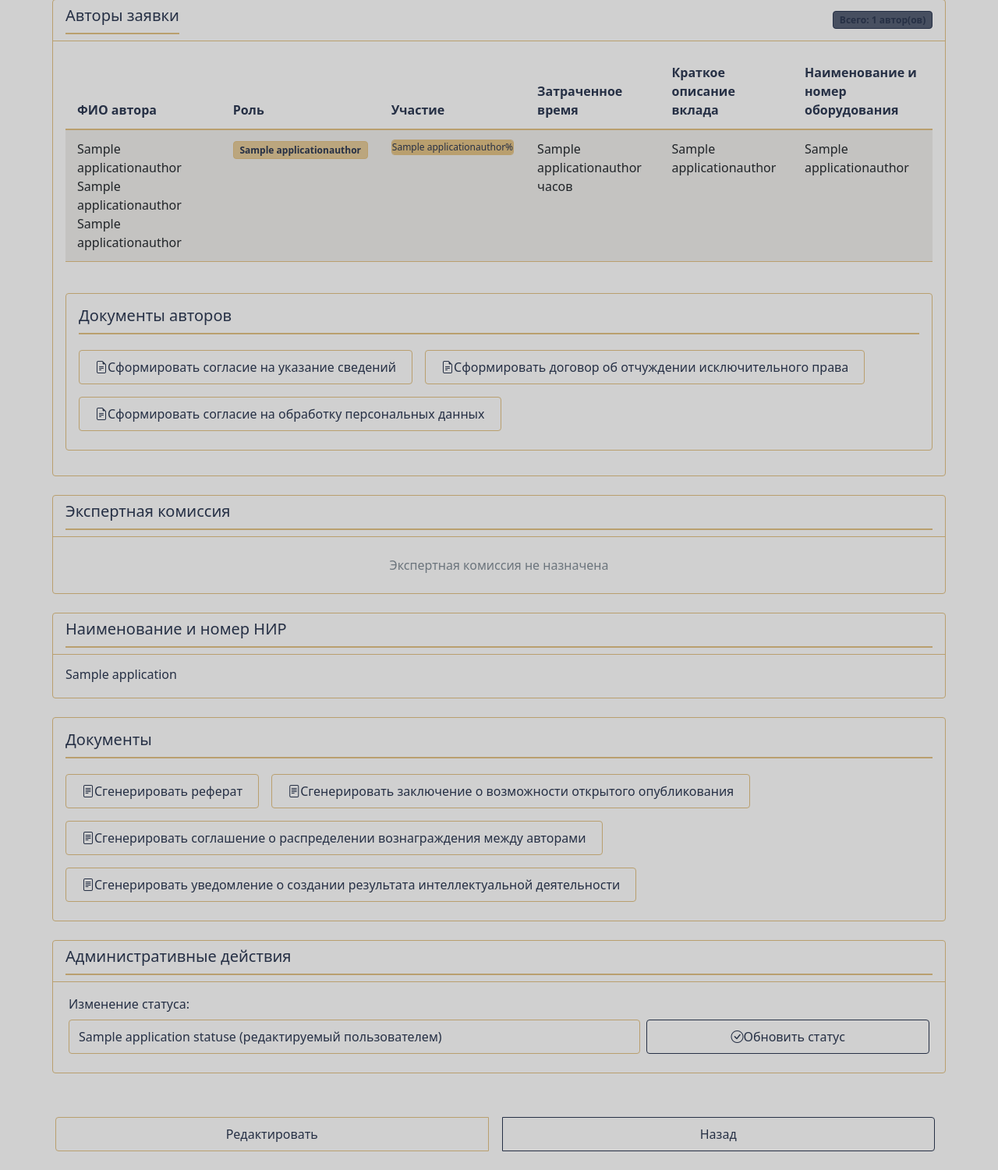
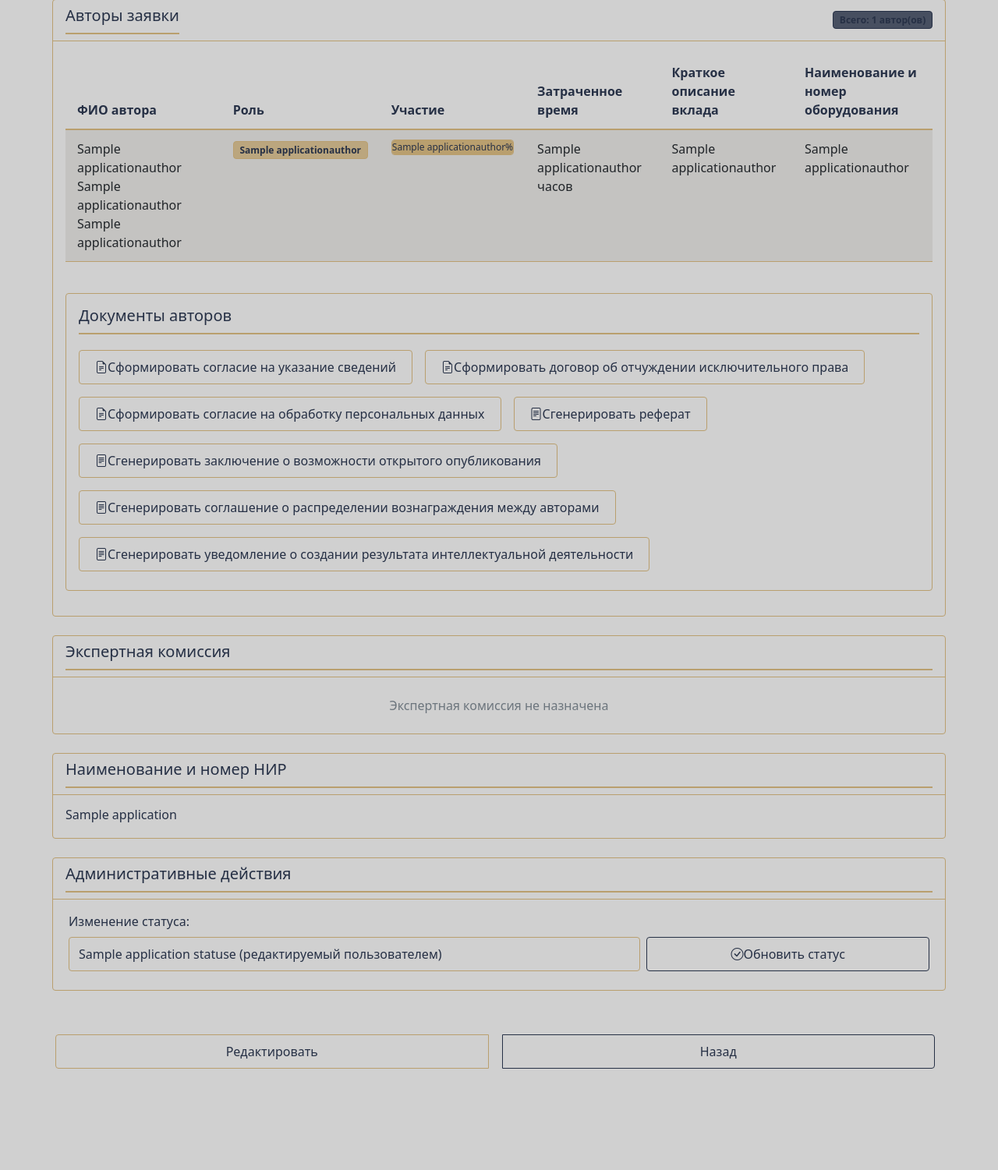
Before and after one commit to vallleriankkka/diploma, a Flask app: page /application/1 in a window 1280 px wide. Shown: the part 640-2141 px from the top of the page at 78% size. After the commit the page ends 2011 px from the top, so only its background shows below. Run offline with Flask 3, Linux system fonts and the light colour scheme; the visitor is signed in with stand-in values (Sample User, id 1); a database or web service that is not in the repository returns one stand-in record (values such as "Sample title"); some libraries are stand-ins or nearby versions.

Commit message:
ошибки про редактировании заявки

```diff
--- a/config.py
+++ b/config.py
@@ -12,7 +12,7 @@ def load_database_config() -> Dict[str, Any]:
     default_config = {
         'host': 'localhost',
         'port': 5432,
-        'database': 'test1',
+        'database': 'diplom',
         'user': 'postgres',
         'password': '0109'
     }
--- a/templates/applications/view.html
+++ b/templates/applications/view.html
@@ -646,6 +646,34 @@
                                 <i class="bi bi-file-earmark-text"></i> Сформировать согласие на обработку персональных
                                 данных
                             </a>
+                            <a href="{{ url_for('generate_abstract_from_application', application_id=application[0]) }}"
+                               class="btn btn-document mb-2 me-md-2"
+                               target="_blank">
+                                <i class="bi bi-file-text"></i> Сгенерировать реферат
+                            </a>
+
+                            <a href="{{ url_for('generate_conclusion_from_application', application_id=application[0]) }}"
+                               class="btn btn-document mb-2 me-md-2"
+                               target="_blank">
+                                <i class="bi bi-file-text"></i> Сгенерировать заключение о возможности открытого
+                                опубликования
+                            </a>
+
+                            <a href="{{ url_for('generate_distribution_agreement', application_id=application[0]) }}"
+                               class="btn btn-document mb-2 me-md-2"
+                               target="_blank">
+                                <i class="bi bi-file-text"></i> Сгенерировать соглашение о распределении вознаграждения
+                                между
+                                авторами
+                            </a>
+
+                            <a href="{{ url_for('generate_rid_notification', application_id=application[0]) }}"
+                               class="btn btn-document mb-2 me-md-2"
+                               target="_blank">
+                                <i class="bi bi-file-text"></i> Сгенерировать уведомление о создании результата
+                                интеллектуальной
+                                деятельности
+                            </a>
                             {% else %}
                             <div class="alert alert-warning w-100">
                                 <i class="bi bi-exclamation-triangle"></i>
@@ -700,39 +728,6 @@
             </div>
         </div>
 
-        <!-- Документы -->
-        <div class="card mb-4">
-            <div class="card-body">
-                <h5 class="card-title">Документы</h5>
-                <div class="d-grid gap-2 d-md-flex flex-wrap">
-                    <a href="{{ url_for('generate_abstract_from_application', application_id=application[0]) }}"
-                       class="btn btn-document mb-2 me-md-2"
-                       target="_blank">
-                        <i class="bi bi-file-text"></i> Сгенерировать реферат
-                    </a>
-
-                    <a href="{{ url_for('generate_conclusion_from_application', application_id=application[0]) }}"
-                       class="btn btn-document mb-2 me-md-2"
-                       target="_blank">
-                        <i class="bi bi-file-text"></i> Сгенерировать заключение о возможности открытого опубликования
-                    </a>
-
-                    <a href="{{ url_for('generate_distribution_agreement', application_id=application[0]) }}"
-                       class="btn btn-document mb-2 me-md-2"
-                       target="_blank">
-                        <i class="bi bi-file-text"></i> Сгенерировать соглашение о распределении вознаграждения между
-                        авторами
-                    </a>
-
-                    <a href="{{ url_for('generate_rid_notification', application_id=application[0]) }}"
-                       class="btn btn-document mb-2 me-md-2"
-                       target="_blank">
-                        <i class="bi bi-file-text"></i> Сгенерировать уведомление о создании результата интеллектуальной
-                        деятельности
-                    </a>
-                </div>
-            </div>
-        </div>
 
         <!-- Форма изменения статуса (только для админа) -->
         {% if session.role == 'admin' %}
--- a/templates/commissions/edit.html
+++ b/templates/commissions/edit.html
@@ -476,7 +476,7 @@
         </div>
 
         <div class="d-flex justify-content-end mt-4">
-            <button type="submit" class="btn btn-success me-2" id="submitBtn">Сохранить изменения</button>
+            <button type="submit" class="btn btn-success me-2" id="submitBtn">Обновить</button>
             <a href="{{ url_for('commission_view', id=commission.id) }}" class="btn btn-secondary">Отмена</a>
         </div>
     </form>
--- a/templates/commissions/list.html
+++ b/templates/commissions/list.html
@@ -313,7 +313,7 @@
     <div class="container">
         <div class="d-flex justify-content-between align-items-center mb-4">
             <h1>Экспертные комиссии</h1>
-            <a href="{{ url_for('commission_create') }}" class="btn btn-success">Создать комиссию</a>
+            <a href="{{ url_for('commission_create') }}" class="btn btn-success">Добавить комиссию</a>
         </div>
 
         {% if commissions %}
@@ -359,7 +359,7 @@
         <div class="alert alert-info">
             <h4>Комиссии не найдены</h4>
             <p>Создайте первую экспертную комиссию.</p>
-            <a href="{{ url_for('commission_create') }}" class="btn btn-outline-accent">Создать комиссию</a>
+            <a href="{{ url_for('commission_create') }}" class="btn btn-outline-accent">Добавить комиссию</a>
         </div>
         {% endif %}
     </div>
--- a/templates/settings/index.html
+++ b/templates/settings/index.html
@@ -517,7 +517,6 @@
                                 <label for="powerOfAttorneySelect" class="form-label">Доверенность</label>
                                 <div class="input-group">
                                     <select class="form-select" id="powerOfAttorneySelect" name="power_of_attorney_id">
-                                        <option value="">Не выбрано</option>
                                         {% for option in power_of_attorney_options %}
                                         <option value="{{ option.id if option.id else '' }}" {% if
                                                 current_settings.power_of_attorney_id== option.id %}selected{% endif %}>
@@ -555,7 +554,6 @@
                                 <label for="sumSelect" class="form-label">Сумма</label>
                                 <div class="input-group">
                                     <select class="form-select" id="sumSelect" name="sum_id">
-                                        <option value="">Не выбрано</option>
                                         {% for option in sum_options %}
                                         <option value="{{ option.id if option.id else '' }}" {% if
                                                 current_settings.sum_id== option.id %}selected{% endif %}>
@@ -588,7 +586,6 @@
                                 <label for="provostSelect" class="form-label">Проректор</label>
                                 <div class="input-group">
                                     <select class="form-select" id="provostSelect" name="provost_id">
-                                        <option value="">Не выбрано</option>
                                         {% for option in provost_options %}
                                         <option value="{{ option.id if option.id else '' }}" {% if
                                                 current_settings.provost_id== option.id %}selected{% endif %}
```
Also changed, not shown: 1 other file.
